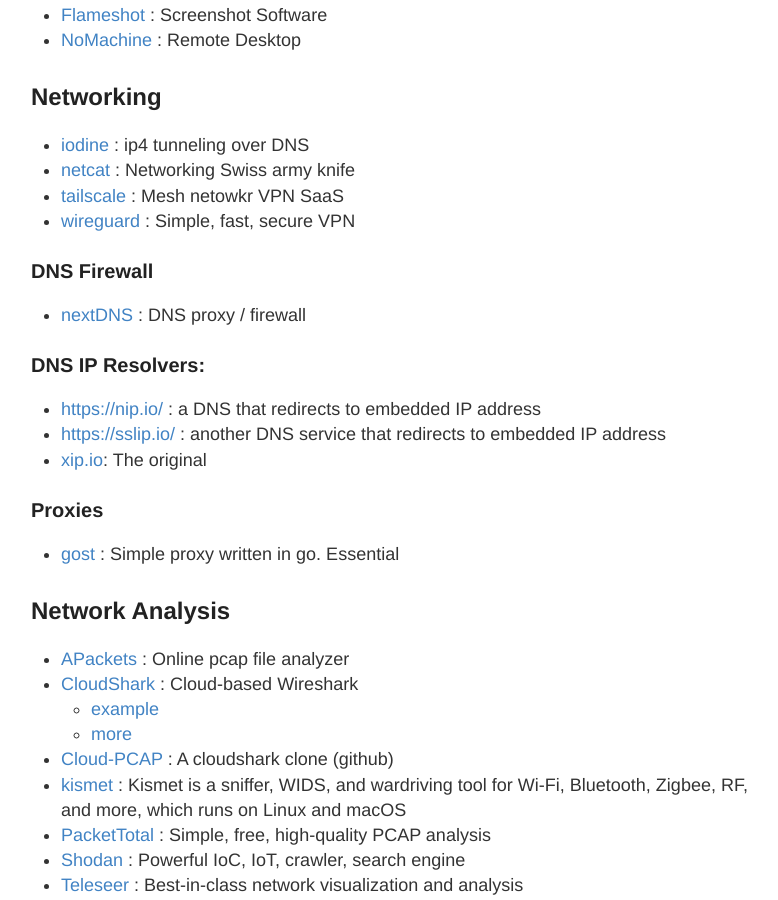
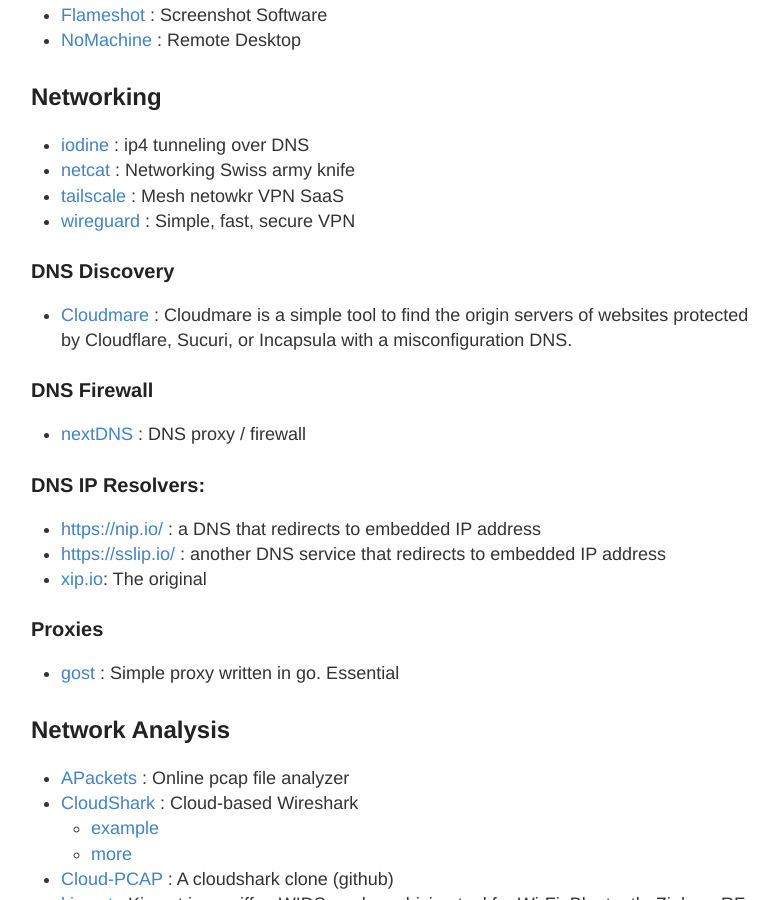
Before and after one commit to stevehenderson/stevehenderson.github.io, a Jekyll site: the page built from tools.md, in a window 1280 px wide and 900 px high, scrolled down 2874 px. Shown: the whole window, without its empty margins (249-1027 px from the left). Built offline with Jekyll 4.4.1, drawn with Linux system fonts in a browser that asks for light colours.

Commit message:
Update tools.md

```diff
--- a/tools.md
+++ b/tools.md
@@ -91,6 +91,9 @@
    * [tailscale](https://tailscale.com/) : Mesh netowkr VPN SaaS
    * [wireguard](https://www.wireguard.com/) : Simple, fast, secure VPN
 
+### DNS Discovery
+   * [Cloudmare](https://github.com/mrh0wl/Cloudmare) : Cloudmare is a simple tool to find the origin servers of websites protected by Cloudflare, Sucuri, or Incapsula with a misconfiguration DNS.
+
 ### DNS Firewall
    * [nextDNS](https://nextdns.io/) : DNS proxy / firewall
 
```
